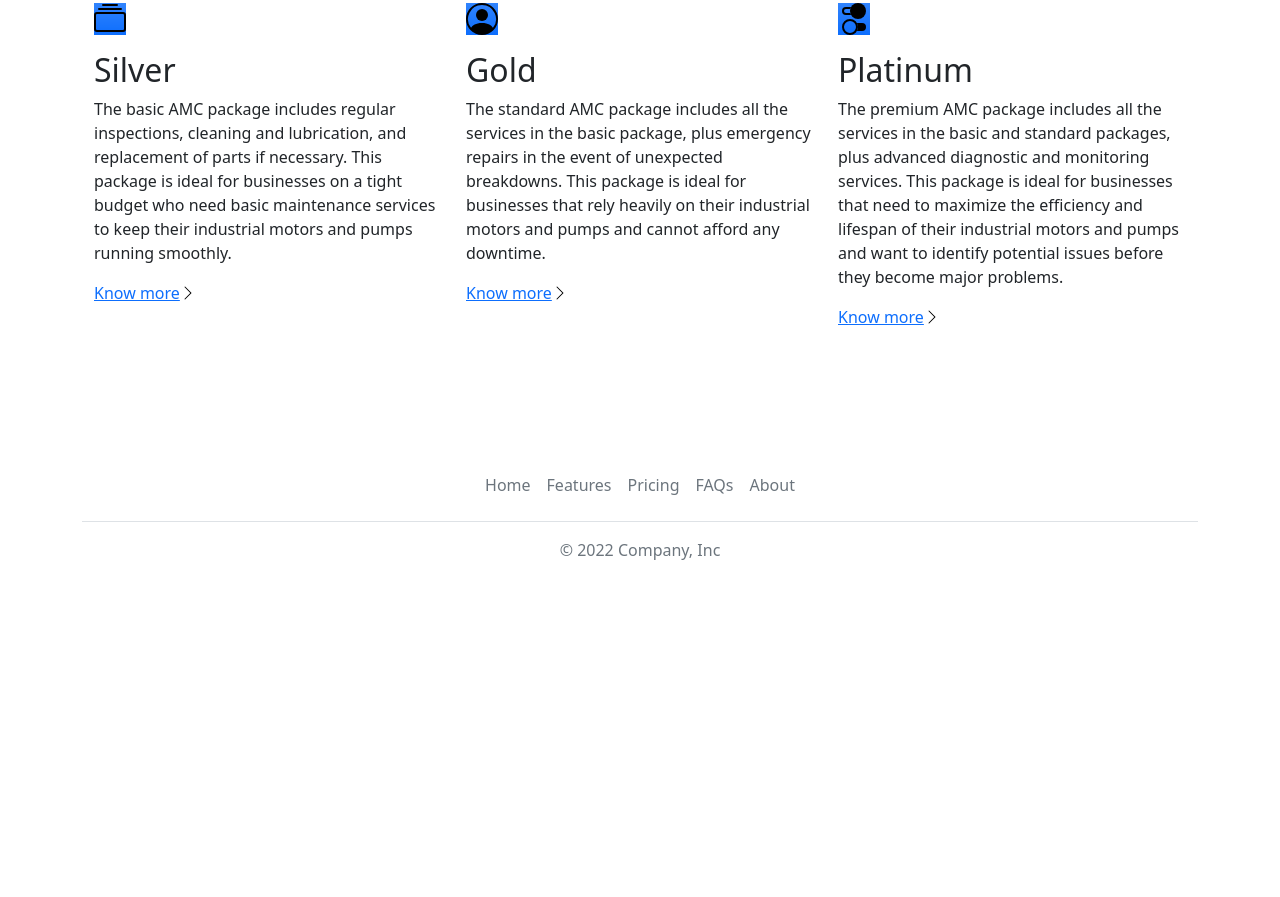
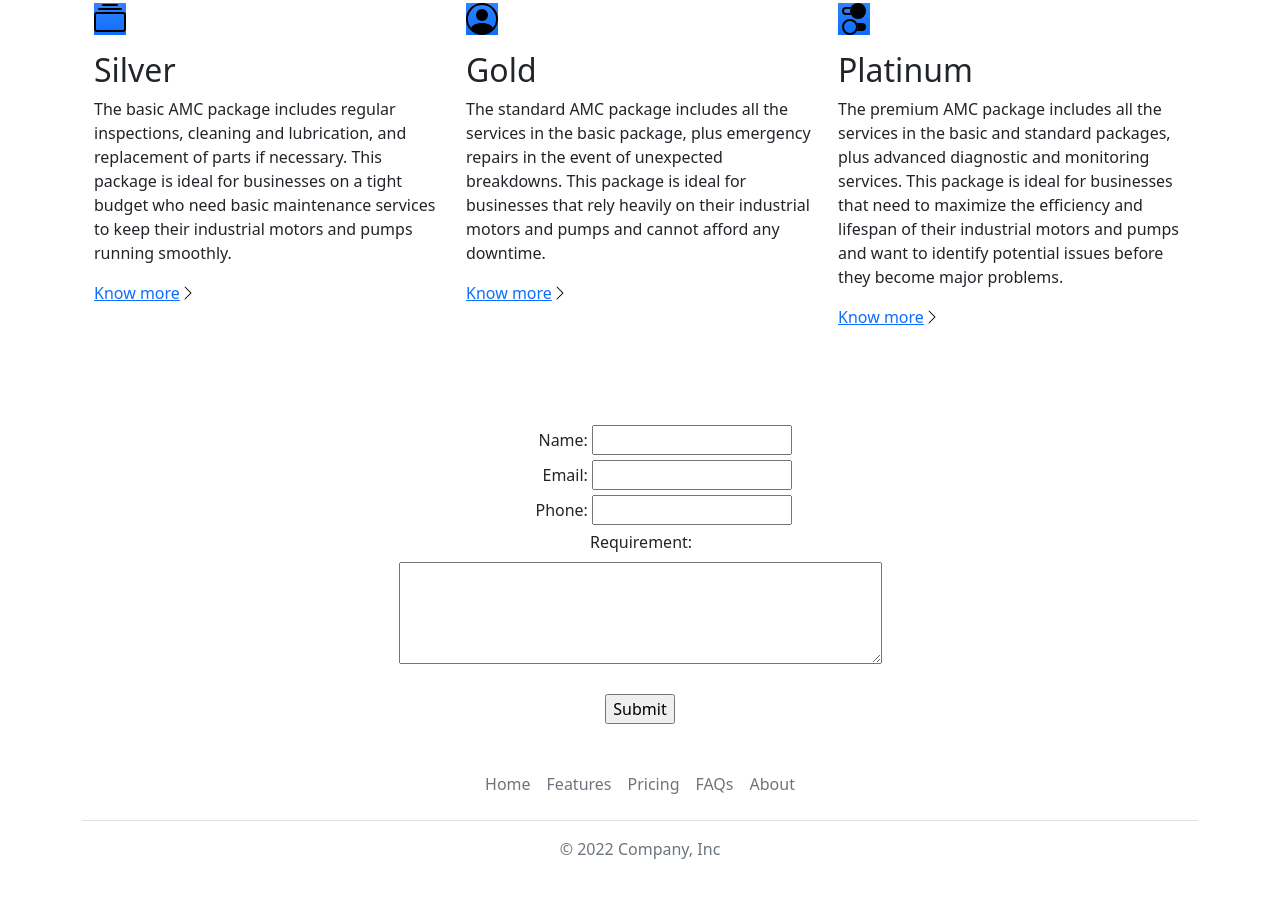
Before and after one commit to kaustubhamani3/mod2, a plain HTML site: page index.html in a window 1280 px wide. Shown: the part 1041-1938 px from the top of the page. Before the commit the page ends 1659 px from the top, so only its background shows below. Drawn offline with nearby package versions, Linux system fonts and the light colour scheme.

Commit message:
freeforms.io +spacing and alignment

```diff
--- a/index.html
+++ b/index.html
@@ -158,6 +158,44 @@
           </div>
         </div>
 
+        <!-- Form -->
+        <!-- Your code here... -->
+        <style>
+          .form-label {
+            display: inline-block;
+            width: 100px;
+            text-align: right;
+          }
+
+          .form-input {
+            display: inline-block;
+            width: 200px;
+          }
+          </style>
+
+          <div style="text-align: center;">
+            <form action="https://formspree.io/f/mrgvkybk" method="POST">
+              <label class="form-label" for="name">Name:</label>
+              <input class="form-input" type="text" id="name" name="name" required><br>
+
+              <label class="form-label" for="email">Email:</label>
+              <input class="form-input" type="email" id="email" name="_replyto" required><br>
+
+              <label class="form-label" for="phone">Phone:</label>
+              <input class="form-input" type="tel" id="phone" name="phone" required><br>
+
+              <label class="form-label" for="requirement">Requirement:</label><br>
+              <textarea id="requirement" name="requirement" rows="4" cols="50" required></textarea><br>
+
+              <input type="hidden" name="_subject" value="New Form Submission">
+              <input type="hidden" name="_next" value="https://yourwebsite.com/thankyou.html"><br>
+
+              <input type="submit" value="Submit">
+            </form>
+          </div>
+
+
+
         <!-- Footer -->
         <!-- Your code here... -->
       <div class="container">
```
